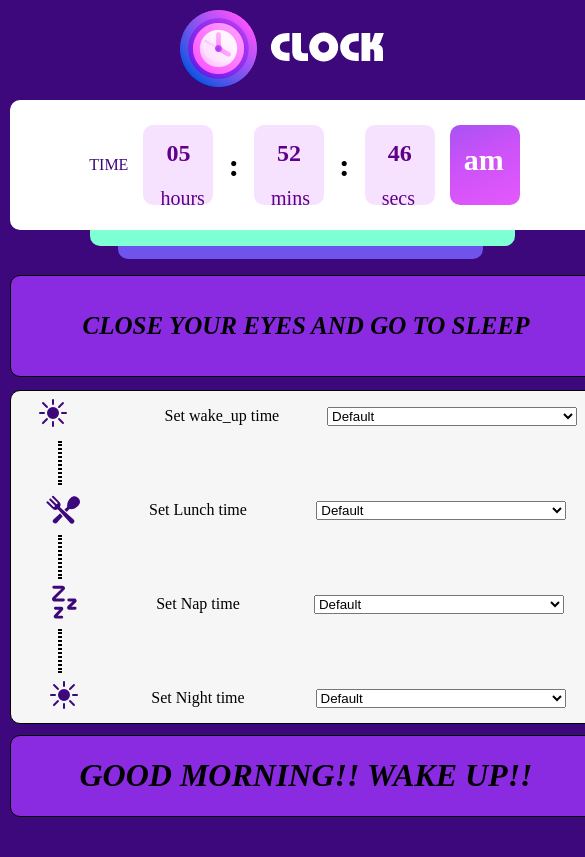
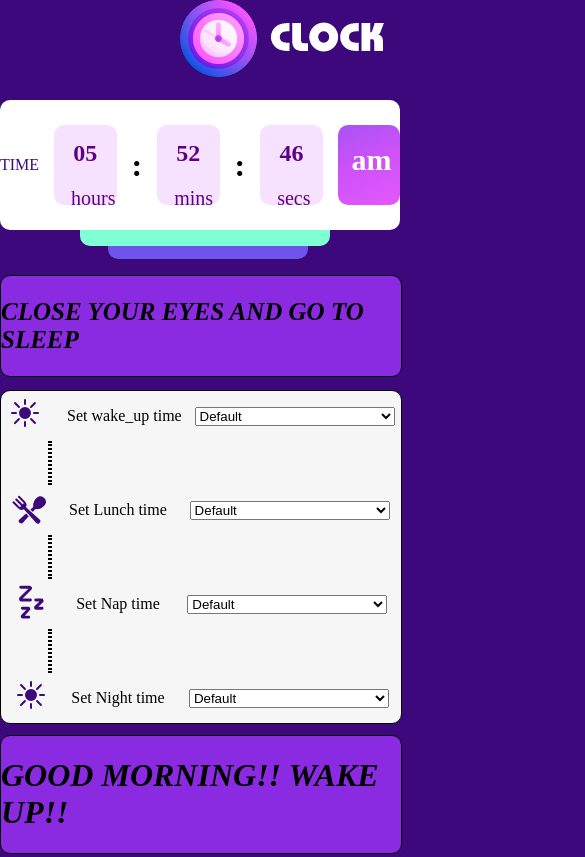
Before and after one commit to 777jYoTi/js_project_1, a plain HTML site: page index.html in a window 390 px wide. Shown: the top 857 px of the page, 585 px wide, since content can reach past the window. Drawn offline with Linux system fonts and the light colour scheme.

Commit message:
Update style.css

```diff
--- a/style.css
+++ b/style.css
@@ -232,13 +232,12 @@ align-items: center;
     font-weight: bolder;
 }
 /* responsive for mobile */
-@media screen and (min-width:300px) and (max-width:500px) {
+@media screen and (min-width:300px) and (max-width:400px) {
     .main1 {
-        justify-content: center;
-        align-items: center;
+        /* justify-content: center;
+        align-items: center; */
         grid-template-columns: 1fr;
-        padding: 10px;
-
+        padding: 0px;
     }
 
     .right_side {
@@ -249,31 +248,34 @@ align-items: center;
     .schedule-plate {
         position: absolute;
         top: 390px;
-        width: 590px;
+        width: 400px;
+    }
+    .select{
+        width: 200px;
     }
 
     .abcd {
         position: absolute;
         top: 100px;
-        width: 590px;
+        width: 400px;
     }
 
     .grab {
         position: absolute;
         top: 275px;
-        width: 590px;
+        width: 400px;
     }
 
     .good {
         position: absolute;
         top: 735px;
-        width: 590px;
+        width: 400px;
     }
 
     .mrng {
         position: absolute;
         top: 870px;
-        width: 500px;
+        width: 400px;
     }
 
     .last {
@@ -283,26 +285,27 @@ align-items: center;
     }
 
     .box1 {
-        width: 589px;
+        width: 400px;
     }
 
     .box2 {
-        width: 425px;
+        width: 250px;
+
     }
 
     .box3 {
-        width: 365px;
+        width: 200px;
     }
 
     .setalaram {
-        width: 590px;
+        width: 400px;
         font-size: large;
         font-style: oblique;
         font-weight: bolder;
     }
 
     .paragraph {
-        width: 590px;
+        width: 400px;
         font-size: large;
         font-style: oblique;
         font-weight: bolder;
@@ -318,6 +321,10 @@ align-items: center;
     }
     .line{
         margin-left: 47px;
+    }
+    .pp{
+        width: 400px;
+        height:300px;
     }
 
 
```
